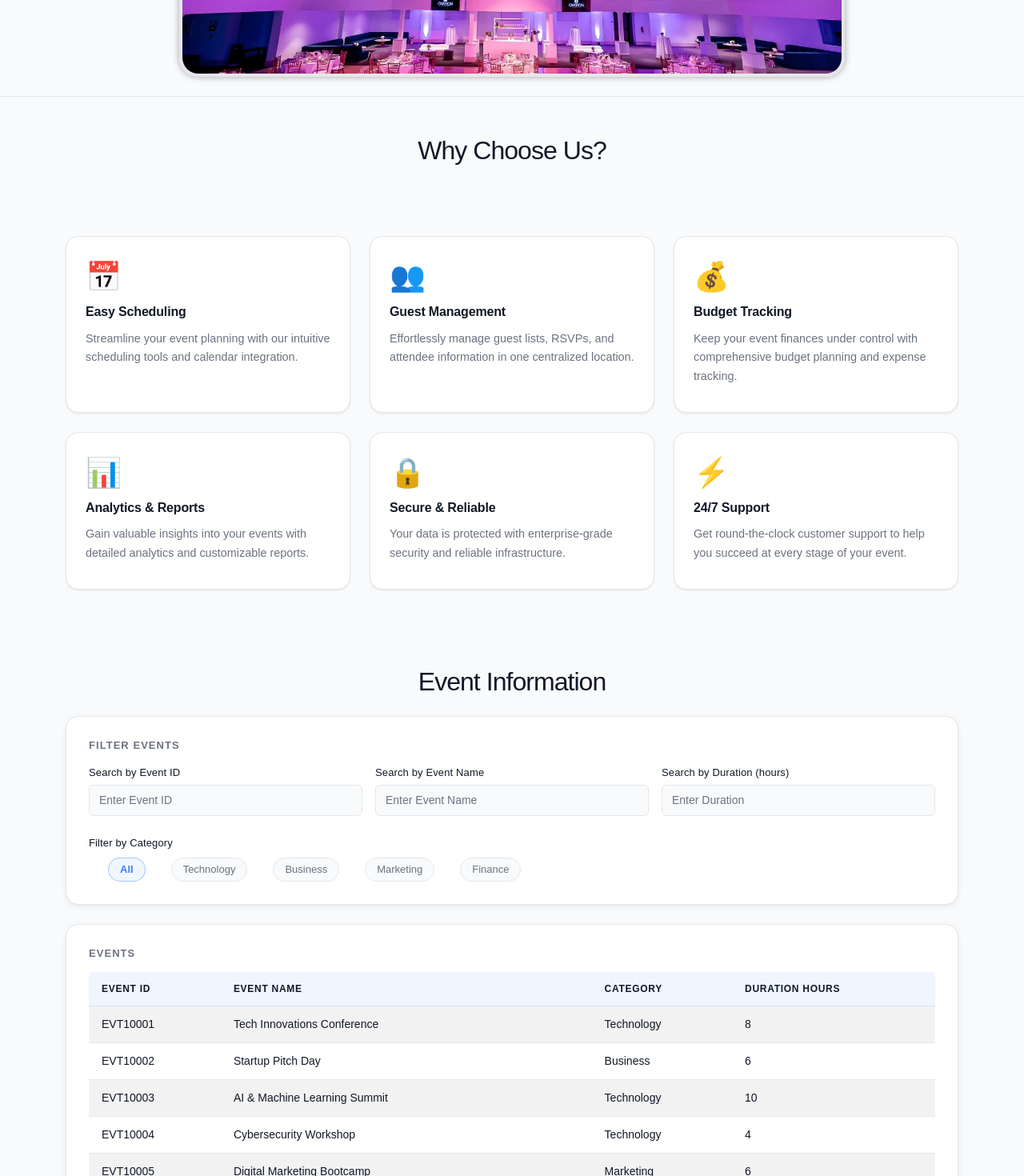
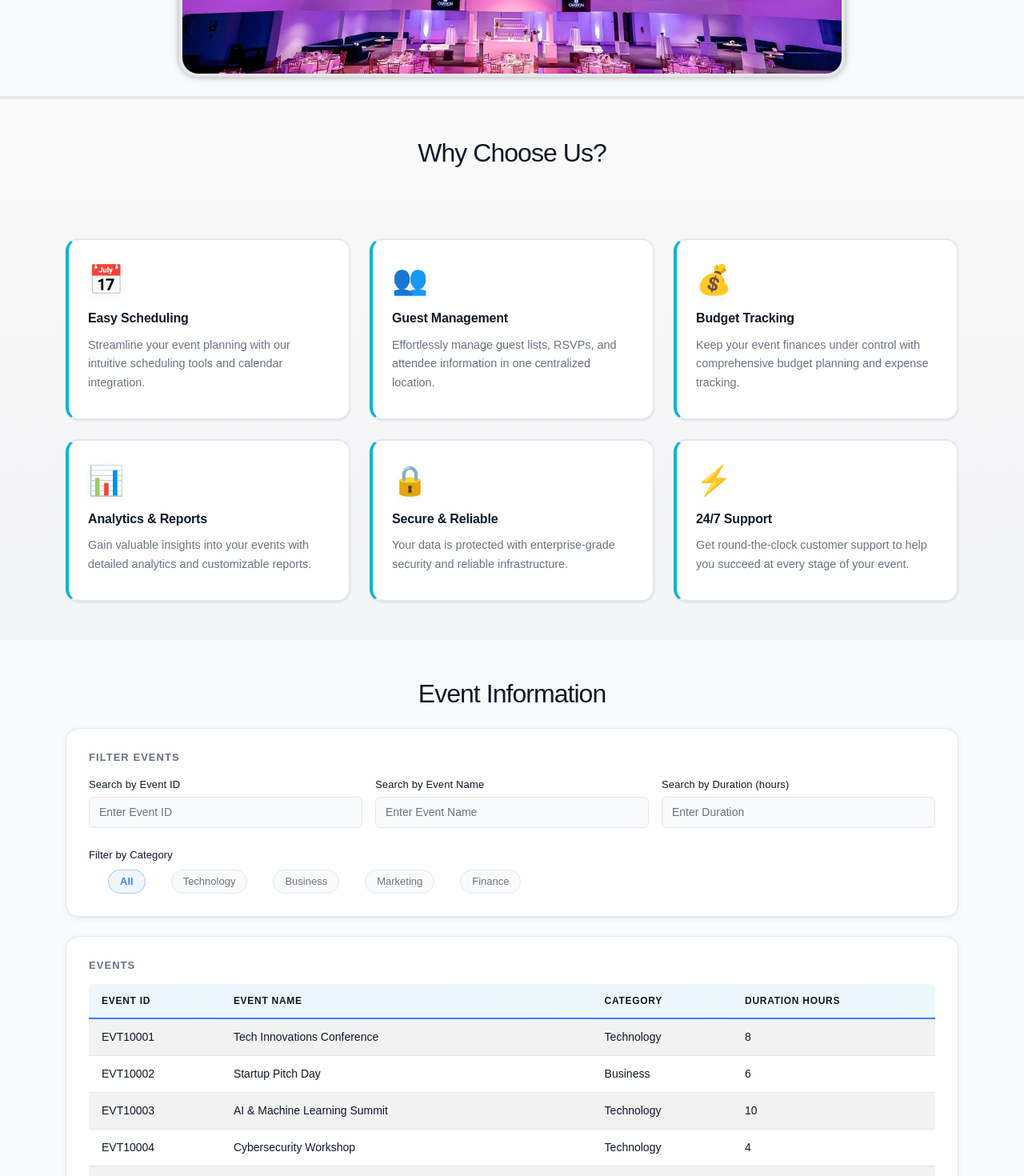
Before and after one commit to khaimonh/COS30043, a Vue app in the folder assignment1/: page / in a window 1280 px wide. Shown: the part 440-1910 px from the top of the page at 80% size. Built offline with nearby package versions, Linux system fonts and the light colour scheme; a web font is replaced by a local one.

Commit message:
update css

```diff
--- a/assignment1/src/App.vue
+++ b/assignment1/src/App.vue
@@ -14,21 +14,3 @@ import RegistrationForm from './components/RegistrationForm.vue'
         <RegistrationForm />
     </div>
 </template>
-
-<style scoped>
-.skip-link {
-    position: absolute;
-    top: -40px;
-    left: 0;
-    background: #3b82f6;
-    color: white;
-    padding: 8px 16px;
-    text-decoration: none;
-    border-radius: 4px;
-    z-index: 100;
-}
-
-.skip-link:focus {
-    top: 0;
-}
-</style>
--- a/assignment1/src/assets/styles/eventInformation.css
+++ b/assignment1/src/assets/styles/eventInformation.css
@@ -156,7 +156,7 @@
 }
 
 #event-information #events-table thead th {
-    background-color: var(--color-th-bg);
+    background: linear-gradient(135deg, var(--color-primary-soft) 0%, rgba(6, 182, 212, 0.08) 100%);
     color: var(--color-text);
     font-size: 0.75rem;
     font-weight: 600;
@@ -164,7 +164,7 @@
     text-transform: uppercase;
     padding: 0.75rem 1rem;
     white-space: nowrap;
-    border-bottom: 1px solid rgba(59, 130, 246, 0.18);
+    border-bottom: 2px solid var(--color-primary);
 }
 
 #event-information #events-table thead th:first-child {
@@ -176,11 +176,13 @@
 }
 
 #event-information #events-table tbody tr {
-    transition: background-color var(--transition);
+    transition: all var(--transition);
+    border-bottom: 1px solid var(--color-border);
 }
 
 #event-information #events-table tbody tr:hover {
-    background-color: var(--color-bg);
+    background-color: rgba(6, 182, 212, 0.05);
+    border-left: 3px solid var(--color-accent-emerald);
 }
 
 #event-information #events-table tbody td {
--- a/assignment1/src/assets/styles/introduction.css
+++ b/assignment1/src/assets/styles/introduction.css
@@ -5,6 +5,12 @@
     --color-primary: #3b82f6;
     --color-primary-d: #2563eb;
     --color-secondary: #8b5cf6;
+    --color-accent-teal: #06b6d4;
+    --color-accent-orange: #f97316;
+    --color-accent-pink: #ec4899;
+    --color-accent-amber: #f59e0b;
+    --color-accent-emerald: #10b981;
+    --color-accent-indigo: #6366f1;
     --color-surface: #ffffff;
     --color-text: #111827;
     --color-text-muted: #6b7280;
@@ -143,8 +149,8 @@ body {
 
 #about-us {
     display: none; /* toggled by JS */
-    background-color: var(--color-surface);
-    border-top: 1px solid var(--color-border);
+    background: linear-gradient(135deg, #eff6ff 0%, #f0fdf4 100%);
+    border-top: 4px solid var(--color-primary);
 }
 
 #about-us .container,
@@ -171,8 +177,8 @@ body {
 }
 
 #why-choose-us {
-    background-color: var(--color-bg);
-    border-top: 1px solid var(--color-border);
+    background: linear-gradient(180deg, #fafafa 0%, #f3f4f6 100%);
+    border-top: 4px solid var(--color-border);
 }
 
 #why-choose-us .container,
@@ -194,7 +200,8 @@ body {
     height: 100%;
     padding: 2rem 1.5rem;
     background-color: var(--color-surface);
-    border: 1px solid var(--color-border);
+    border: 2px solid var(--color-border);
+    border-left: 4px solid var(--color-primary);
     border-radius: var(--radius-lg);
     display: flex;
     flex-direction: column;
@@ -204,20 +211,47 @@ body {
     transition:
         transform var(--transition),
         box-shadow var(--transition),
-        border-color var(--transition);
+        border-color var(--transition),
+        border-left-color var(--transition),
+        background-color var(--transition);
+}
+
+.feature-item:nth-child(1) {
+    border-left-color: var(--color-accent-teal);
+}
+
+.feature-item:nth-child(2) {
+    border-left-color: var(--color-accent-orange);
+}
+
+.feature-item:nth-child(3) {
+    border-left-color: var(--color-accent-pink);
+}
+
+.feature-item:nth-child(4) {
+    border-left-color: var(--color-accent-amber);
+}
+
+.feature-item:nth-child(5) {
+    border-left-color: var(--color-accent-emerald);
+}
+
+.feature-item:nth-child(6) {
+    border-left-color: var(--color-accent-indigo);
 }
 
 .feature-item:hover {
     transform: translateY(-4px);
-    box-shadow: var(--shadow-md);
-    border-color: rgba(59, 130, 246, 0.25);
+    box-shadow: 0 12px 24px rgba(0, 0, 0, 0.1);
+    background-color: var(--color-bg);
 }
 
 .feature-icon {
-    font-size: 2rem;
+    font-size: 2.5rem;
     line-height: 1;
-    margin-bottom: 0.25rem;
+    margin-bottom: 0.5rem;
     flex-shrink: 0;
+    filter: drop-shadow(0 2px 4px rgba(0, 0, 0, 0.05));
 }
 
 .feature-item h3 {
--- a/assignment1/src/assets/styles/registrationForm.css
+++ b/assignment1/src/assets/styles/registrationForm.css
@@ -7,6 +7,9 @@
     --color-danger: #dc2626;
     --color-danger-soft: #fef2f2;
     --color-success: #16a34a;
+    --color-accent-pink: #ec4899;
+    --color-accent-amber: #f59e0b;
+    --color-accent-indigo: #6366f1;
     --color-surface: #ffffff;
     --color-text: #111827;
     --color-text-muted: #6b7280;
@@ -27,7 +30,7 @@
 }
 
 #registration-form {
-    background-color: var(--color-bg);
+    background: linear-gradient(180deg, #f0fdf4 0%, #fef3c7 100%);
     font-family: var(--font-primary);
     -webkit-font-smoothing: antialiased;
 }
@@ -35,10 +38,13 @@
 #registration-form .page-title {
     font-size: 1.75rem;
     font-weight: 300;
-    color: var(--color-text);
+    background: linear-gradient(135deg, var(--color-accent-indigo) 0%, var(--color-accent-pink) 100%);
+    -webkit-background-clip: text;
+    -webkit-text-fill-color: transparent;
+    background-clip: text;
     letter-spacing: -0.03em;
     text-align: center;
-    margin: 0;
+    margin: 0 0 0.5rem 0;
     line-height: 1.2;
 }
 
@@ -51,10 +57,18 @@
     margin-bottom: 1rem;
 }
 
-#registration-form .form-card,
+#registration-form .form-card {
+    background-color: var(--color-surface);
+    border: 2px solid var(--color-accent-amber);
+    border-radius: var(--radius-lg);
+    padding: 1.5rem;
+    box-shadow: var(--shadow-card);
+    height: 100%;
+}
+
 #registration-form .summary-section {
-    background-color: var(--color-surface);
-    border: 1px solid var(--color-border);
+    background: linear-gradient(135deg, rgba(236, 72, 153, 0.08) 0%, rgba(99, 102, 241, 0.08) 100%);
+    border: 2px solid var(--color-accent-pink);
     border-radius: var(--radius-lg);
     padding: 1.5rem;
     box-shadow: var(--shadow-card);
@@ -88,8 +102,8 @@
 #registration-form .form-control:focus,
 #registration-form .form-select:focus {
     outline: none;
-    border-color: var(--color-primary);
-    box-shadow: 0 0 0 3px rgba(59, 130, 246, 0.12);
+    border-color: var(--color-accent-indigo);
+    box-shadow: 0 0 0 3px rgba(99, 102, 241, 0.12);
     background-color: var(--color-surface);
 }
 
--- a/assignment1/src/style.css
+++ b/assignment1/src/style.css
@@ -0,0 +1,63 @@
+:root {
+    --color-primary: #3b82f6;
+    --color-primary-d: #2563eb;
+    --color-secondary: #8b5cf6;
+    --color-accent-teal: #06b6d4;
+    --color-accent-orange: #f97316;
+    --color-accent-pink: #ec4899;
+    --color-accent-amber: #f59e0b;
+    --color-accent-emerald: #10b981;
+    --color-accent-indigo: #6366f1;
+    --color-surface: #ffffff;
+    --color-text: #111827;
+    --color-text-muted: #6b7280;
+    --color-border: #e5e7eb;
+    --color-bg: #f9fafb;
+}
+
+.skip-link {
+    position: absolute;
+    top: -40px;
+    left: 0;
+    background: linear-gradient(135deg, var(--color-primary) 0%, var(--color-accent-teal) 100%);
+    color: white;
+    padding: 12px 20px;
+    text-decoration: none;
+    border-radius: 4px;
+    z-index: 100;
+    font-weight: 600;
+    font-size: 0.9rem;
+    box-shadow: 0 4px 12px rgba(59, 130, 246, 0.3);
+    transition: all 0.3s ease;
+}
+
+.skip-link:focus {
+    top: 16px;
+    left: 16px;
+    box-shadow: 0 8px 24px rgba(59, 130, 246, 0.4);
+}
+
+::-webkit-scrollbar {
+    width: 10px;
+    height: 10px;
+}
+
+::-webkit-scrollbar-track {
+    background: var(--color-bg);
+}
+
+::-webkit-scrollbar-thumb {
+    background: linear-gradient(135deg, var(--color-primary) 0%, var(--color-accent-teal) 100%);
+    border-radius: 5px;
+    transition: background 0.3s ease;
+}
+
+::-webkit-scrollbar-thumb:hover {
+    background: linear-gradient(135deg, var(--color-primary-d) 0%, var(--color-accent-emerald) 100%);
+}
+
+/* Selection */
+::selection {
+    background: linear-gradient(135deg, var(--color-primary) 0%, var(--color-accent-pink) 100%);
+    color: white;
+}
```
